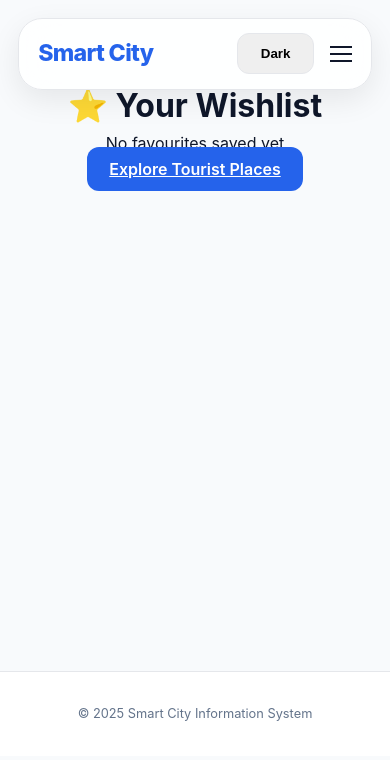
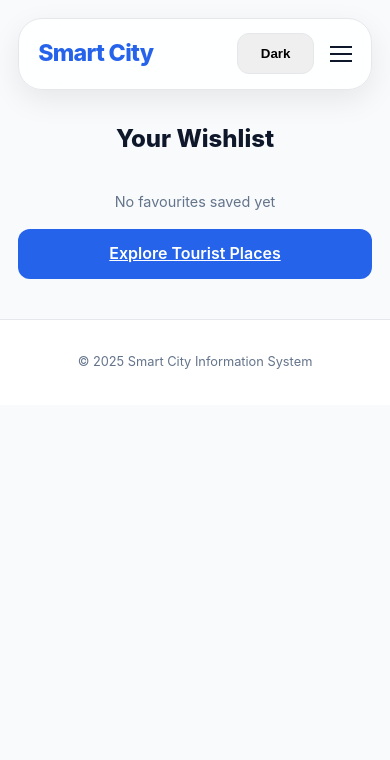
Before and after one commit to Bashith07/project6, a Next.js app: page /favourites in a window 390 px wide. Shown: the top 760 px of the page. Built offline with nearby package versions, Linux system fonts and the light colour scheme.

Commit message:
Fix responsive issues and update favourites page UI

```diff
--- a/src/app/favourites/page.tsx
+++ b/src/app/favourites/page.tsx
@@ -1,6 +1,7 @@
 "use client";
 
 import { useSelector, useDispatch } from "react-redux";
+import Image from "next/image";
 import Link from "next/link";
 import { RootState, AppDispatch } from "@/redux/store";
 import { removeFavourite } from "@/redux/slices/favSlice";
@@ -12,53 +13,61 @@ export default function FavouritesPage() {
     (state: RootState) => state.favourites.items
   );
 
+  if (favourites.length === 0) {
     return (
-    <div className="p-6 max-w-6xl mx-auto min-h-[70vh]">
-      <h1 className="text-3xl font-bold text-center mb-6">
-        ⭐ Your Wishlist
-      </h1>
+      <div className="container section">
+        <h1 className="page-title">Your Wishlist</h1>
 
-      {favourites.length === 0 ? (
-        <div className="text-center mt-20">
-          <p className="text-gray-500 mb-4">
+        <p className="text-center card-text">
           No favourites saved yet
         </p>
+
+        <div className="flex justify-center mt-4">
           <Link href="/tourist" className="btn-primary">
             Explore Tourist Places
           </Link>
         </div>
-      ) : (
-        <div className="grid sm:grid-cols-2 lg:grid-cols-3 gap-6">
+      </div>
+    );
+  }
+
+
+  return (
+    <div className="container section">
+      <h1 className="page-title">Your Wishlist</h1>
+
+      <div className="grid">
         {favourites.map((place) => (
-            <div
-              key={place.id}
-              className="relative bg-white rounded-xl shadow hover:shadow-lg transition overflow-hidden"
-            >
+          <div key={place.id} className="card">
+
+            {/* IMAGE */}
+            <Image
+              src={place.image || "/default-place.jpg"}
+              alt={place.name}
+              width={400}
+              height={250}
+              className="card-image"
+            />
+
+            {/* CONTENT */}
+            <div className="card-content">
+              <h3 className="card-title">{place.name}</h3>
+
+              <p className="card-text">
+                {place.shortDesc}
+              </p>
+
               <button
                 onClick={() => dispatch(removeFavourite(place.id))}
-                className="absolute top-3 right-3 w-9 h-9 rounded-full
-                           bg-black/60 text-white flex items-center justify-center
-                           hover:bg-red-600 transition"
+                className="btn-outline"
               >
-                🗑️
+                Remove from Wishlist
               </button>
+            </div>
 
-              <img
-                src={place.image || "/default-place.jpg"}
-                alt={place.name}
-                className="w-full h-44 object-cover"
-              />
-
-              <div className="p-4">
-                <h3 className="font-semibold">{place.name}</h3>
-                <p className="text-sm text-gray-600">
-                  {place.shortDesc}
-                </p>
-              </div>
           </div>
         ))}
       </div>
-      )}
     </div>
   );
 }
--- a/src/app/globals.css
+++ b/src/app/globals.css
@@ -375,3 +375,34 @@ video {
     font-size: 1.3rem;
   }
 }
+/* ================= CARD SIDE SPACING FIX ================= */
+
+/* Add safe padding on mobile */
+@media (max-width: 768px) {
+
+  .container,
+  .page-container {
+    padding-left: 18px !important;
+    padding-right: 18px !important;
+  }
+
+  /* Prevent cards touching edges */
+  .transport-card,
+  .tourist-card,
+  .hospital-card,
+  .elite-card,
+  .card {
+    margin-left: auto;
+    margin-right: auto;
+    border-radius: 16px;
+  }
+
+  /* Grid spacing */
+  .transport-grid,
+  .tourist-grid,
+  .hospital-grid,
+  .elite-grid {
+    padding-left: 4px;
+    padding-right: 4px;
+  }
+}
```
Lines whose indentation alone changed are shown as unchanged.
